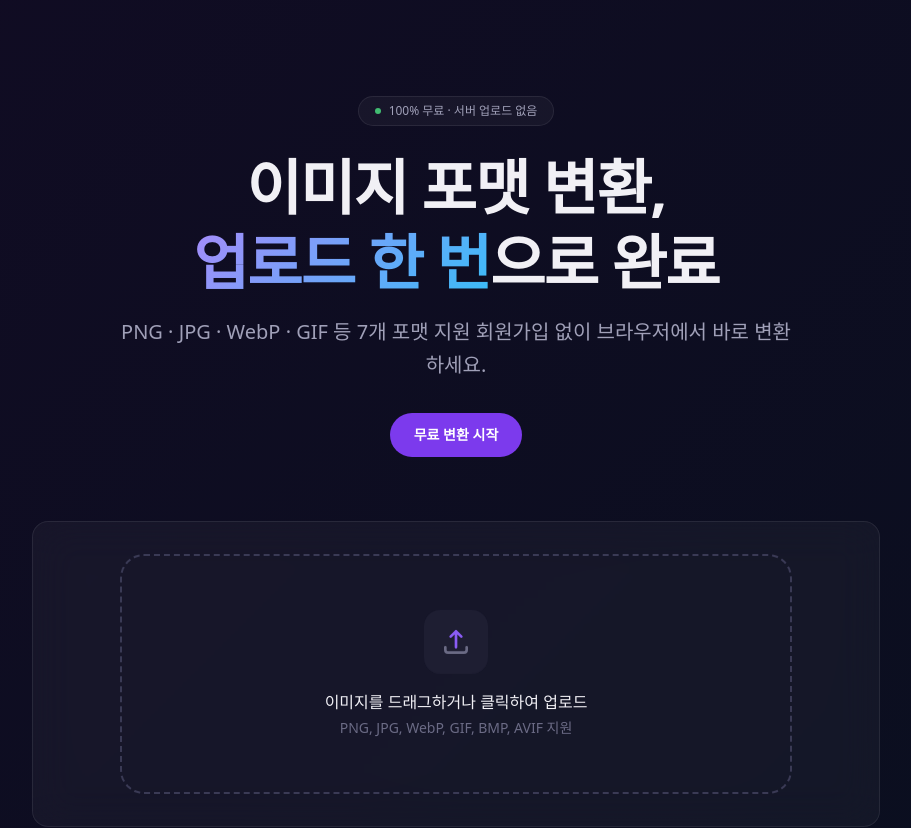
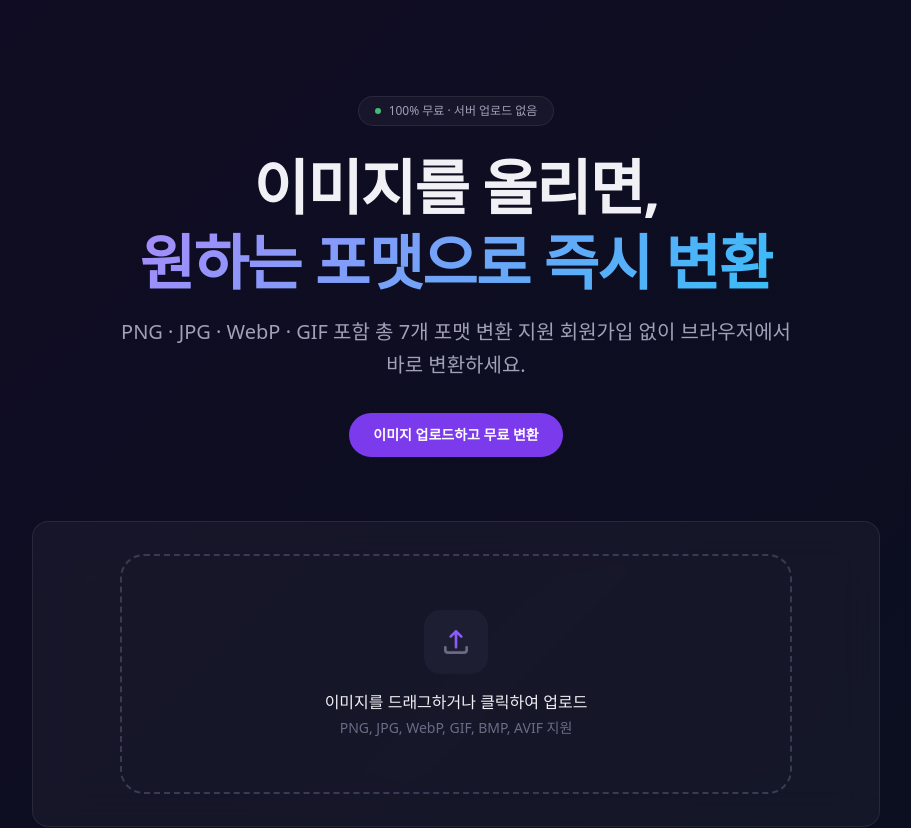
Before and after one commit to songsong-haha/extension-converter, a Next.js app: page / in a window 1280 px wide. Shown: the top 828 px of the page, without its empty margins (184-1095 px from the left). Built offline with nearby package versions, Linux system fonts and the light colour scheme; no server answers.

Commit message:
feat: [US-001] - Tighten hero CTA copy

```diff
--- a/src/app/page.tsx
+++ b/src/app/page.tsx
@@ -1,11 +1,11 @@
 import ConverterWidget from "@/features/converter/components/converter-widget";
 import { UNIQUE_TARGET_FORMATS } from "@/features/converter/lib/format-registry";
 
-const SUPPORTED_FORMATS_TEXT = UNIQUE_TARGET_FORMATS.map((format) => format.label).join(", ");
-const SUPPORTED_FORMAT_COUNT = UNIQUE_TARGET_FORMATS.length;
-const HERO_FORMAT_PREVIEW = UNIQUE_TARGET_FORMATS.slice(0, 4).map((format) => format.label).join(" · ");
-const HERO_SUPPORT_COPY = `${HERO_FORMAT_PREVIEW} 등 ${SUPPORTED_FORMAT_COUNT}개 포맷 지원`;
-const PRIMARY_CTA_LABEL = "무료 변환 시작";
+const SUPPORTED_FORMAT_LABELS = UNIQUE_TARGET_FORMATS.map((format) => format.label);
+const SUPPORTED_FORMAT_COUNT = SUPPORTED_FORMAT_LABELS.length;
+const HERO_FORMAT_PREVIEW = SUPPORTED_FORMAT_LABELS.slice(0, 4).join(" · ");
+const HERO_SUPPORT_COPY = `${HERO_FORMAT_PREVIEW} 포함 총 ${SUPPORTED_FORMAT_COUNT}개 포맷 변환 지원`;
+const PRIMARY_CTA_LABEL = "이미지 업로드하고 무료 변환";
 
 const FEATURES = [
     {
@@ -83,7 +83,7 @@ const FEATURES = [
       </svg>
     ),
     title: `${UNIQUE_TARGET_FORMATS.length}가지 포맷`,
-    desc: `${SUPPORTED_FORMATS_TEXT} 간 자유로운 변환.`,
+    desc: `${SUPPORTED_FORMAT_LABELS.join(", ")} 간 자유로운 변환.`,
   },
 ];
 
@@ -106,9 +106,9 @@ export default function Home() {
           </div>
 
           <h1 className="text-4xl sm:text-5xl md:text-6xl font-bold tracking-tight leading-tight mb-4">
-            이미지 포맷 변환,
+            이미지를 올리면,
             <br className="hidden sm:block" />{" "}
-            <span className="text-gradient">업로드 한 번</span>으로 완료
+            <span className="text-gradient">원하는 포맷으로 즉시 변환</span>
           </h1>
 
           <p className="text-lg sm:text-xl text-[var(--text-secondary)] max-w-2xl mx-auto leading-relaxed">
```
Also changed, not shown: loop/progress.txt, 1 other file (tests, documents, lock files or other folders).
